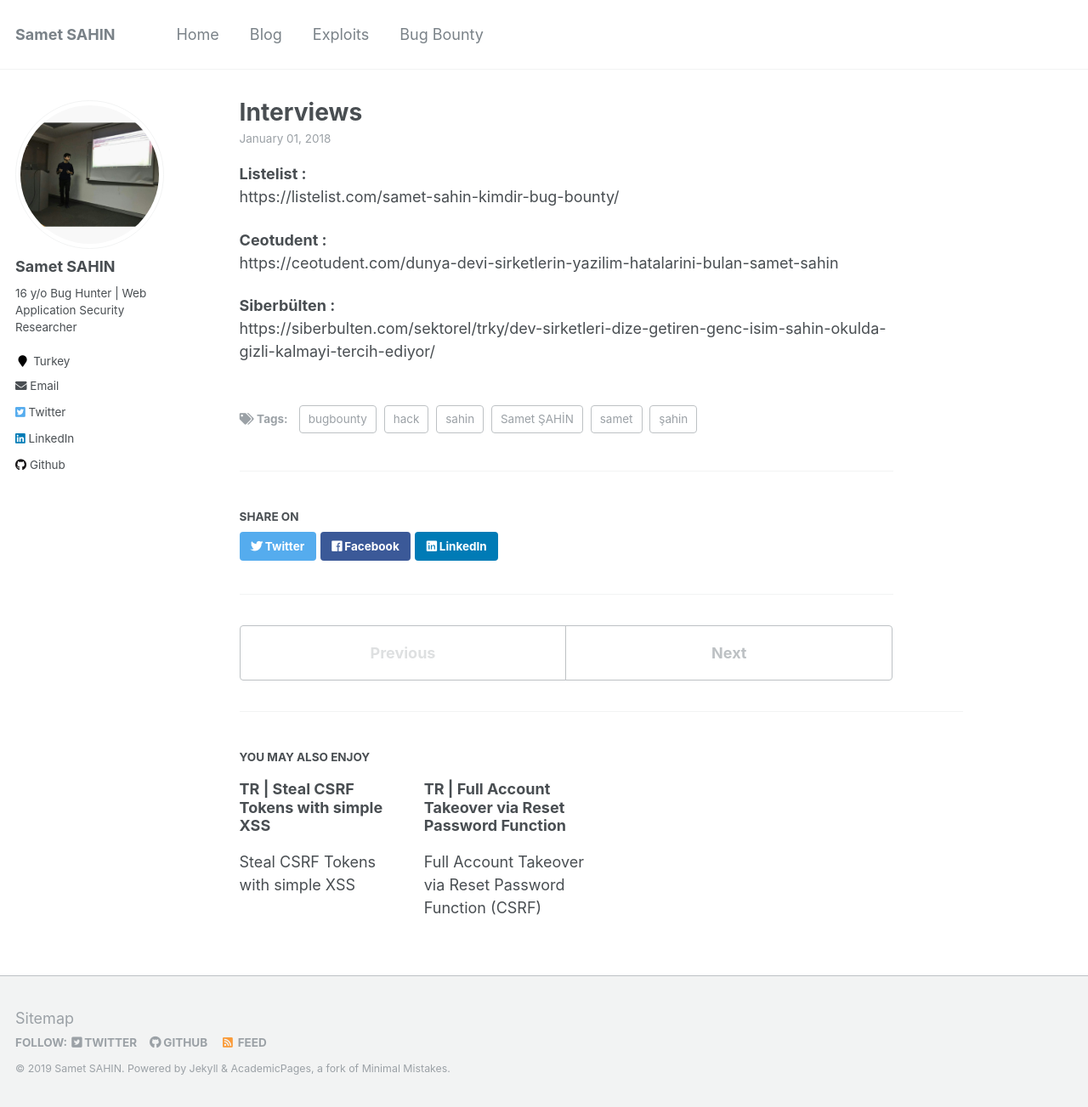
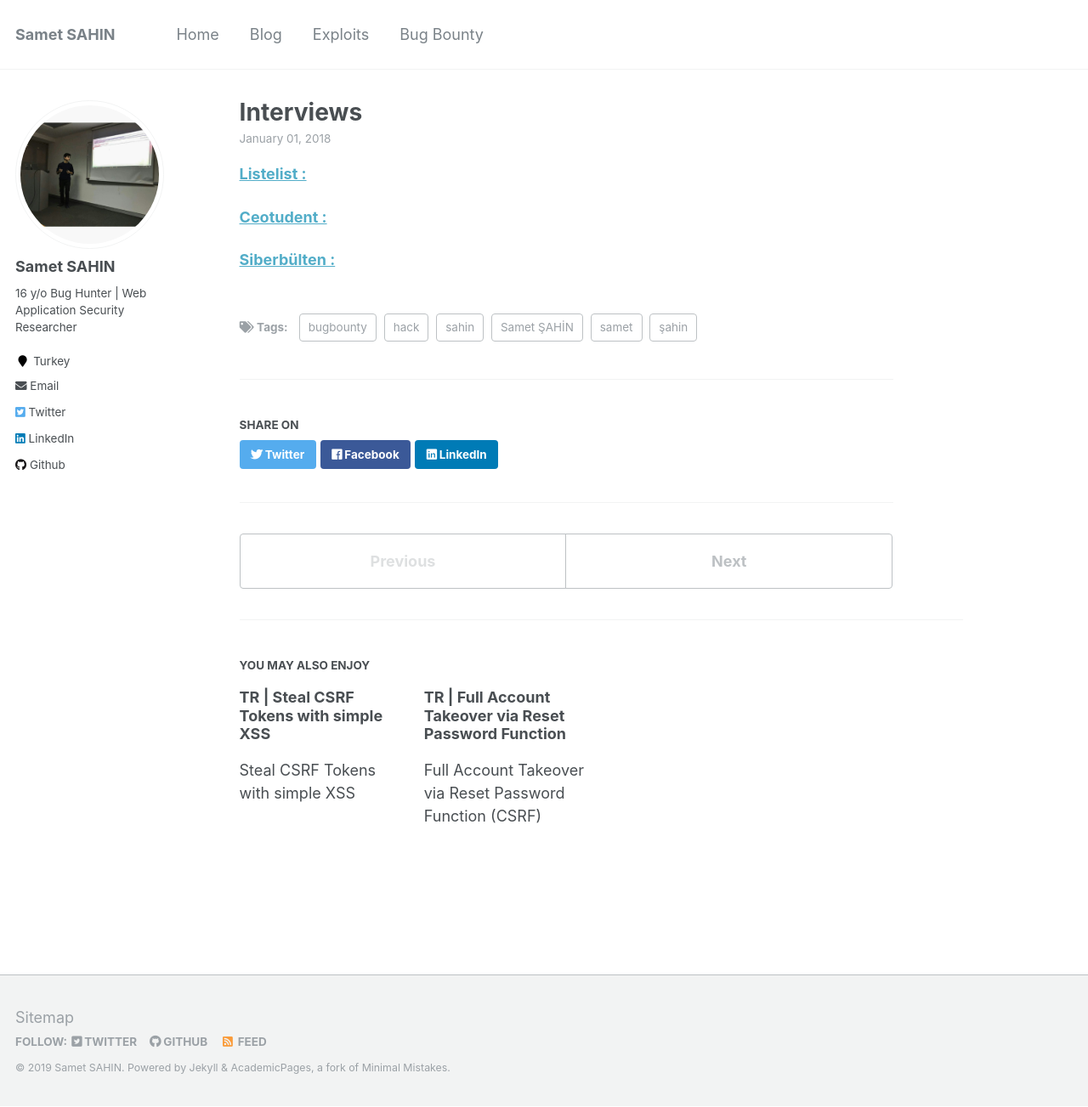
Before and after one commit to sametsahinnet/netwebsite, a Jekyll site: the page built from _posts/2018-01-01-interviews.md, in a window 1280 px wide and 1303 px high. Shown: the whole window at 85% size. Built offline with Jekyll 4.4.1, drawn with Linux system fonts in a browser that asks for light colours.

Commit message:
Update 2018-01-01-interviews.md

```diff
--- a/_posts/2018-01-01-interviews.md
+++ b/_posts/2018-01-01-interviews.md
@@ -12,11 +12,8 @@ tags:
 excerpt: 'Interviews'
 ---
 
-**Listelist :**
-https://listelist.com/samet-sahin-kimdir-bug-bounty/
+[**Listelist :**](https://listelist.com/samet-sahin-kimdir-bug-bounty/)
 
-**Ceotudent :**
-https://ceotudent.com/dunya-devi-sirketlerin-yazilim-hatalarini-bulan-samet-sahin
+[**Ceotudent :**](https://ceotudent.com/dunya-devi-sirketlerin-yazilim-hatalarini-bulan-samet-sahin)
 
-**Siberbülten :**
-https://siberbulten.com/sektorel/trky/dev-sirketleri-dize-getiren-genc-isim-sahin-okulda-gizli-kalmayi-tercih-ediyor/
+[**Siberbülten :**](https://siberbulten.com/sektorel/trky/dev-sirketleri-dize-getiren-genc-isim-sahin-okulda-gizli-kalmayi-tercih-ediyor/)
```
